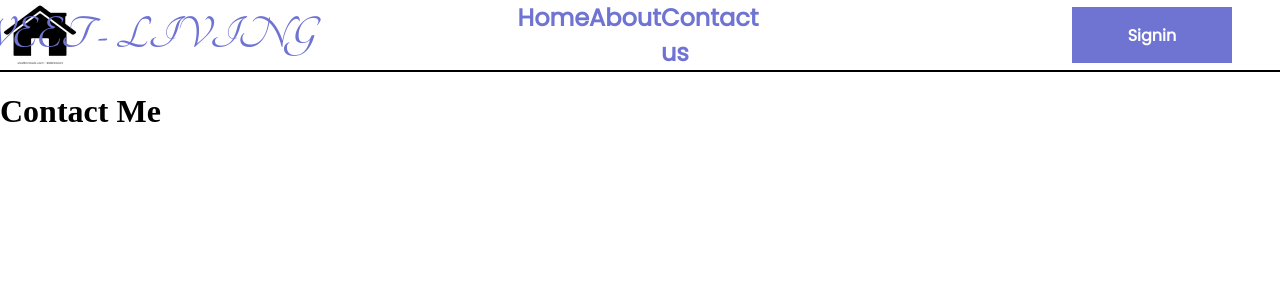
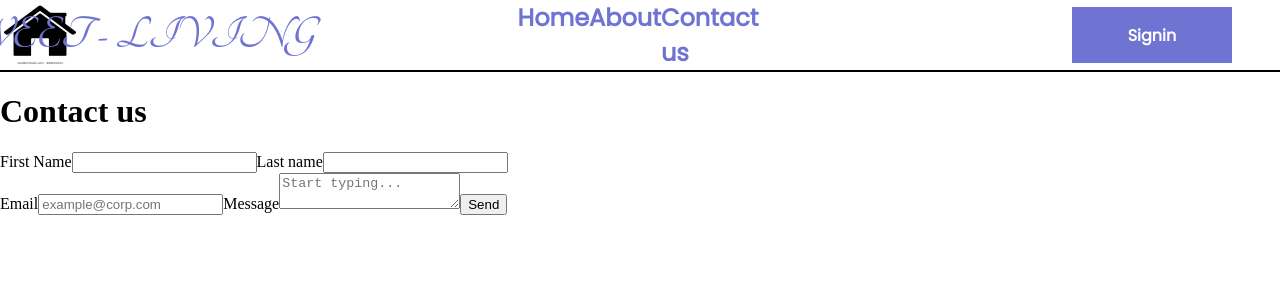
Before and after one commit to codertinie/sweet-living-frontend, a React (Create React App) app: page /contact in a window 1280 px wide. Shown: the top 300 px of the page. Built offline with nearby package versions, Linux system fonts and the light colour scheme.

Commit message:
FH-21 created contact form

```diff
--- a/package.json
+++ b/package.json
@@ -7,6 +7,7 @@
     "@testing-library/jest-dom": "^5.16.5",
     "@testing-library/react": "^13.4.0",
     "@testing-library/user-event": "^13.5.0",
+    "node-sass": "^7.0.3",
     "react": "^18.2.0",
     "react-bootstrap": "^2.7.0",
     "react-dom": "^18.2.0",
--- a/src/App.js
+++ b/src/App.js
@@ -6,8 +6,8 @@ import Login from "./components/login";
 import Signup from "./components/signup";
 import Singleproperty from "./components/singleproperty";
 import Navbar from "./components/navbar";
-import Contact from "./components/contact";
-import About from "./components/about";
+import Contact from "./components/contact/Form";
+import About from "./components/about/About.js";
 import Nopage from "./components/nopage";
 
 function App() {
--- a/src/components/about/About .css
+++ b/src/components/about/About .css
@@ -0,0 +1,38 @@
+.about {
+    margin-top: 3px;
+    display: flex;
+    font-size: 23px;
+    padding: 4px;
+    text-align: center;
+    background: linear-gradient(to right, hsl(229, 73%, 37%) 0, hsl(175, 88%, 48%) 100%, hsl(197, 70%, 44%) 3%);
+}
+
+h1 {
+    background: url(https://raw.githubusercontent.com/s1mpson/-/master/codepen/black-lives-matter/victim-collage.png);
+    background-size: 20%;
+    background-position: 50% 50%;
+    -webkit-background-clip: text;
+    color: hsla(0, 0%, 0%, 0.08);
+    animation: zoomout 10s ease 500ms forwards;
+    font-size: 70px;
+}
+
+
+.content {
+    font-size: 20px;
+    padding: 24px;
+    text-align: center;
+    width: 50%;
+    height: 60vh
+}
+
+.about-img {
+    /* position: relative; */
+    background-image: url();
+    background-repeat: no-repeat;
+    background-size: cover;
+    background-color: #fff;
+    margin: 4px;
+    /* height: 400px; */
+    width: 50%;
+}
--- /dev/null
+++ b/src/components/about/About.js.js
@@ -0,0 +1,23 @@
+import React from 'react'
+
+
+
+function About () {
+        return(
+            <div className="about ">
+                <div className='about-img'>
+            </div>
+            <div className ='content'>
+                <h1>About Us</h1>
+                <p>Sweet Living Homes is a pre-eminent real estate focussed in delivering high quality and customised servises to our client.
+                     We offer affodable houses for sale, rent and also allow property owners to showcase, sell or rent their houses to our clients
+                     by posting the houses on our website
+                     We are renowned for our impresive house sales, and appartment renting in different counties where we have gained excellent reputation
+                     because we deliver services that provide proffesionalism,integrity and safisfaction to our clients.</p>
+
+            </div>
+            </div>
+        )
+    }
+
+ export default About;
--- a/src/components/about/index.js
+++ /dev/null
@@ -1,5 +0,0 @@
-const About = () => {
-    return <h1>About</h1>;
-  };
-
-export default About;
--- /dev/null
+++ b/src/components/contact/Form.js
@@ -0,0 +1,73 @@
+import React, { useRef} from 'react'
+import'./formStyles.scss'
+
+function Form() {
+    const firstNameRef = useRef(null)
+    const lastNameRef =  useRef(null)
+    const emailRef = useRef(null)
+    const messageRef =  useRef(null)
+
+
+    const handleSubmit = (event) => {
+        event.preventDefault()
+        const data = {
+            firstName: firstNameRef.current.value,
+            lastName: lastNameRef.current.value,
+            email: emailRef.current.value,
+            message: messageRef.current.value
+        }
+        alert("Great!: \n" + JSON.stringify(data))
+    }
+
+    return (
+        <div  className="container">
+            <h1>Contact us</h1>
+            <form onSubmit={handleSubmit} className="form">
+                <div className="name">
+                    <label for="firstName" id="nameLabel">First Name</label>
+                    <input
+
+                        type="text"
+                        id="firstName"
+                        name="firstName"
+                        className="firstName"
+                        ref={firstNameRef}
+                        tabindex="1"
+                    />
+
+                    <label for="lastName">Last name</label>
+                    <input
+                        type="text"
+                        id="lastName"
+                        className="lastName"
+                        ref={lastNameRef}
+                        tabindex="2"
+                    />
+                </div>
+                <label for="email">Email</label>
+                <input
+                type="email"
+                name="email"
+                id="email"
+                className="email"
+                placeholder="example@corp.com"
+                ref={emailRef}
+                tabindex="3"
+                />
+
+                <label for="message">Message</label>
+                <textarea
+                placeholder="Start typing..."
+                className="message"
+                name="message"
+                ref={messageRef}
+                >
+
+                </textarea>
+                <button type="submit" className="send">Send</button>
+            </form>
+        </div>
+    )
+}
+
+export default Form
--- a/src/components/contact/index.js
+++ /dev/null
@@ -1,5 +0,0 @@
-const Contact = () => {
-    return <h1>Contact Me</h1>;
-  };
-
-export default Contact;
```
Also changed, not shown: src/components/about/AboutStyles.js (added), src/components/contact/formStyles.scss (added), 1 other file (tests, documents, lock files or other folders).
